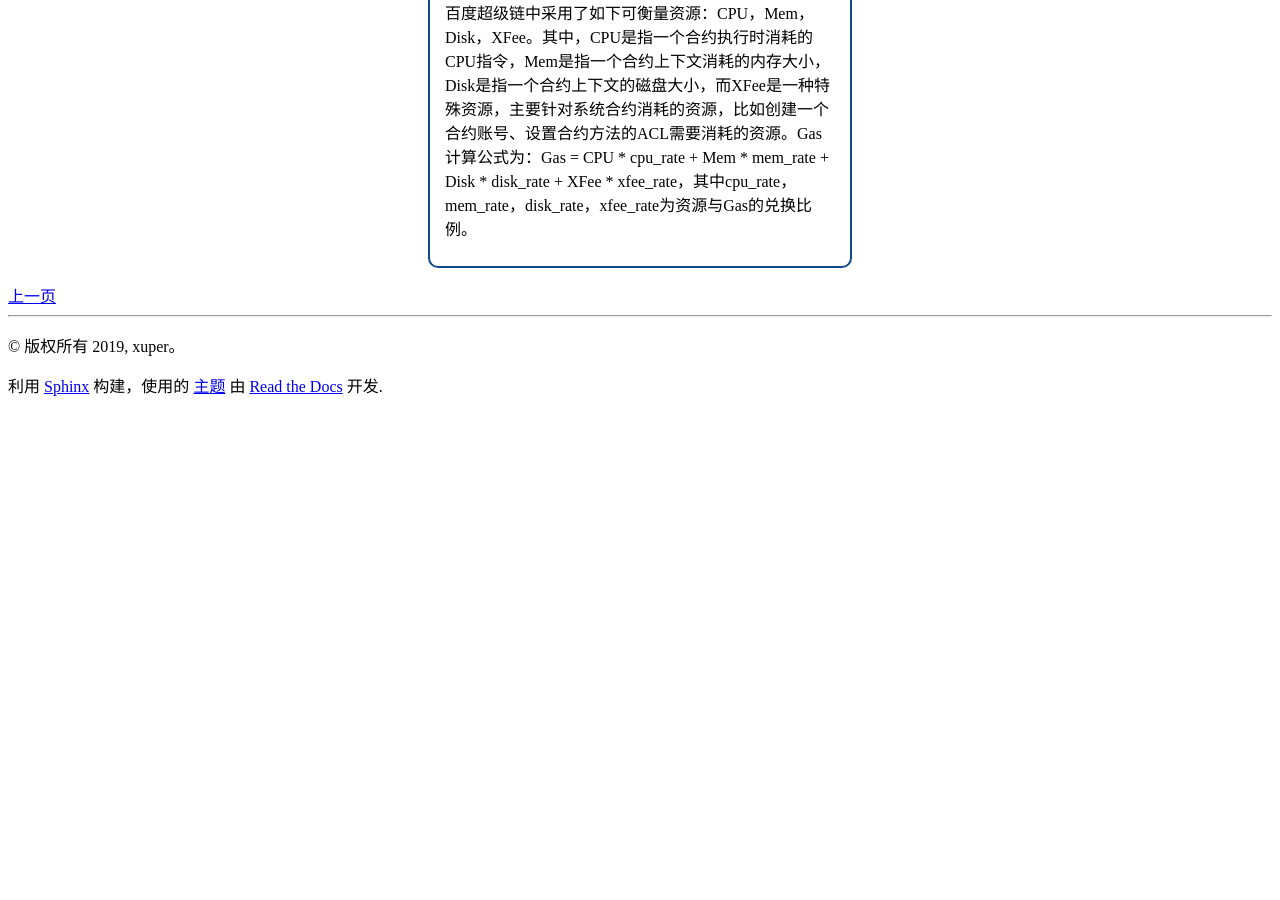
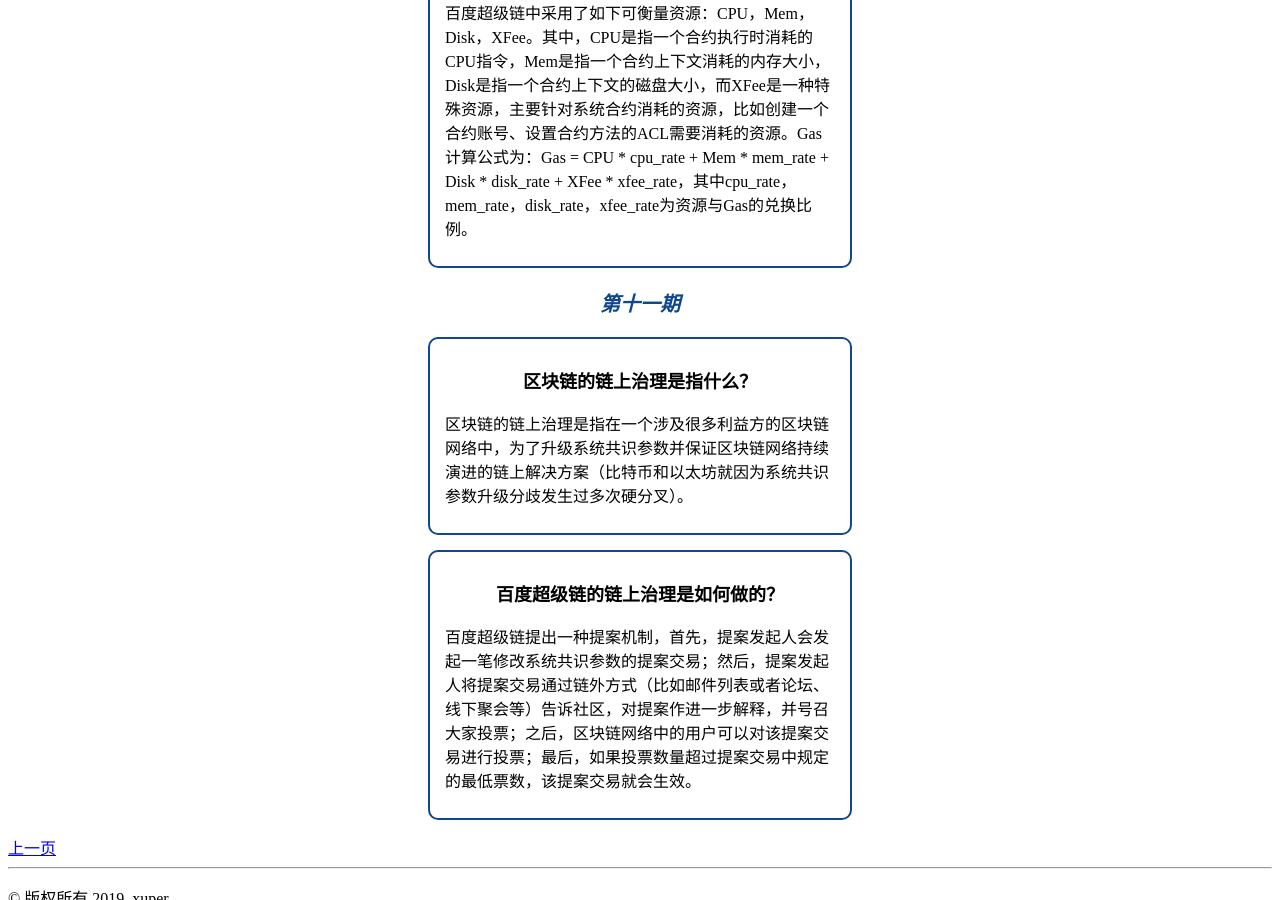
Before and after one commit to xuperchain/docs, a Sphinx documentation site: the page built from source/lessons.rst, in a window 1280 px wide and 900 px high, scrolled down 7196 px. Built offline with Sphinx 7.4.7 and the Read the Docs theme 2.0.0, drawn with Linux system fonts in a browser that asks for light colours; before the commit the page ends 7601 px from its top, so only the background shows below that.

Commit message:
Update lessons.rst

```diff
--- a/source/lessons.rst
+++ b/source/lessons.rst
@@ -238,3 +238,27 @@
     .. container:: text
 
         百度超级链中采用了如下可衡量资源：CPU，Mem，Disk，XFee。其中，CPU是指一个合约执行时消耗的CPU指令，Mem是指一个合约上下文消耗的内存大小，Disk是指一个合约上下文的磁盘大小，而XFee是一种特殊资源，主要针对系统合约消耗的资源，比如创建一个合约账号、设置合约方法的ACL需要消耗的资源。Gas计算公式为：Gas = CPU * cpu_rate + Mem * mem_rate + Disk * disk_rate + XFee * xfee_rate，其中cpu_rate，mem_rate，disk_rate，xfee_rate为资源与Gas的兑换比例。
+
+.. container:: number
+
+    第十一期
+
+.. container:: myclass
+
+    .. container:: title
+
+        区块链的链上治理是指什么？
+
+    .. container:: text
+
+        区块链的链上治理是指在一个涉及很多利益方的区块链网络中，为了升级系统共识参数并保证区块链网络持续演进的链上解决方案（比特币和以太坊就因为系统共识参数升级分歧发生过多次硬分叉）。
+
+.. container:: myclass
+
+    .. container:: title
+
+        百度超级链的链上治理是如何做的？
+
+    .. container:: text
+
+        百度超级链提出一种提案机制，首先，提案发起人会发起一笔修改系统共识参数的提案交易；然后，提案发起人将提案交易通过链外方式（比如邮件列表或者论坛、线下聚会等）告诉社区，对提案作进一步解释，并号召大家投票；之后，区块链网络中的用户可以对该提案交易进行投票；最后，如果投票数量超过提案交易中规定的最低票数，该提案交易就会生效。
```
